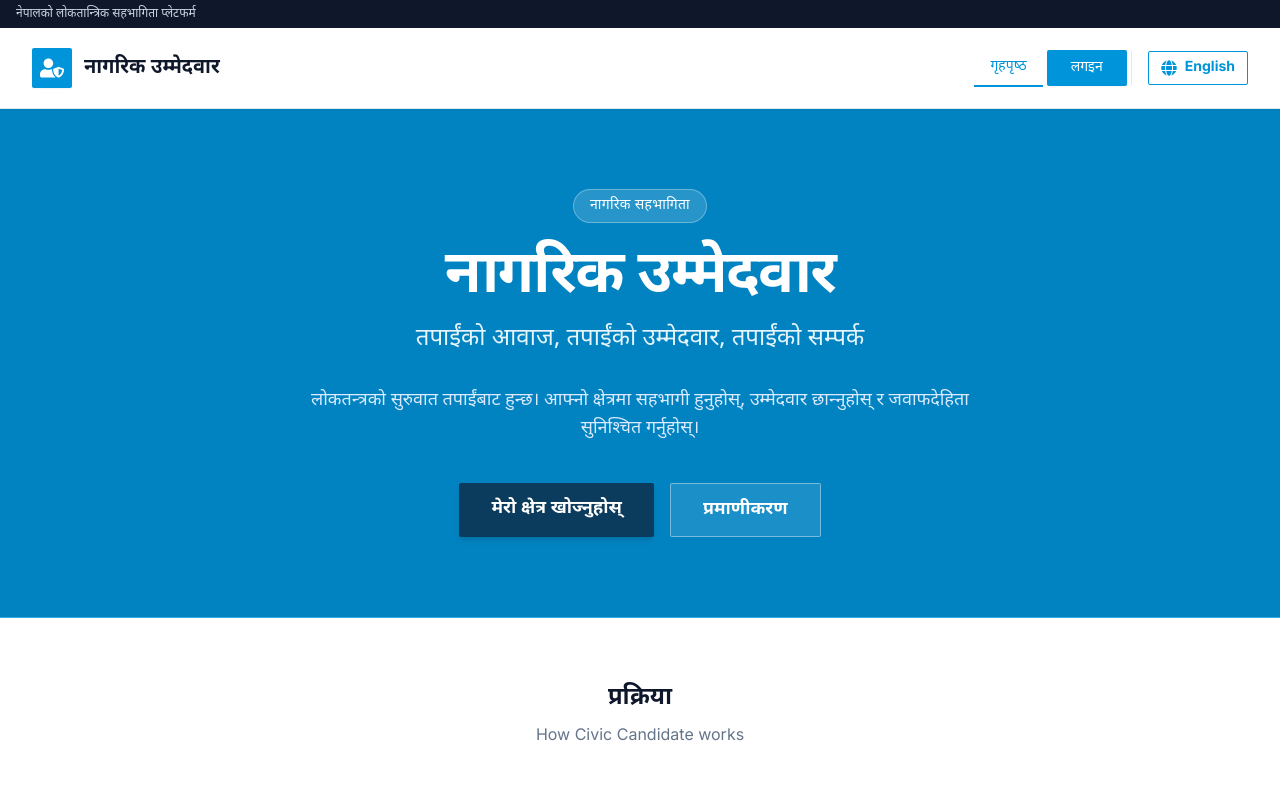
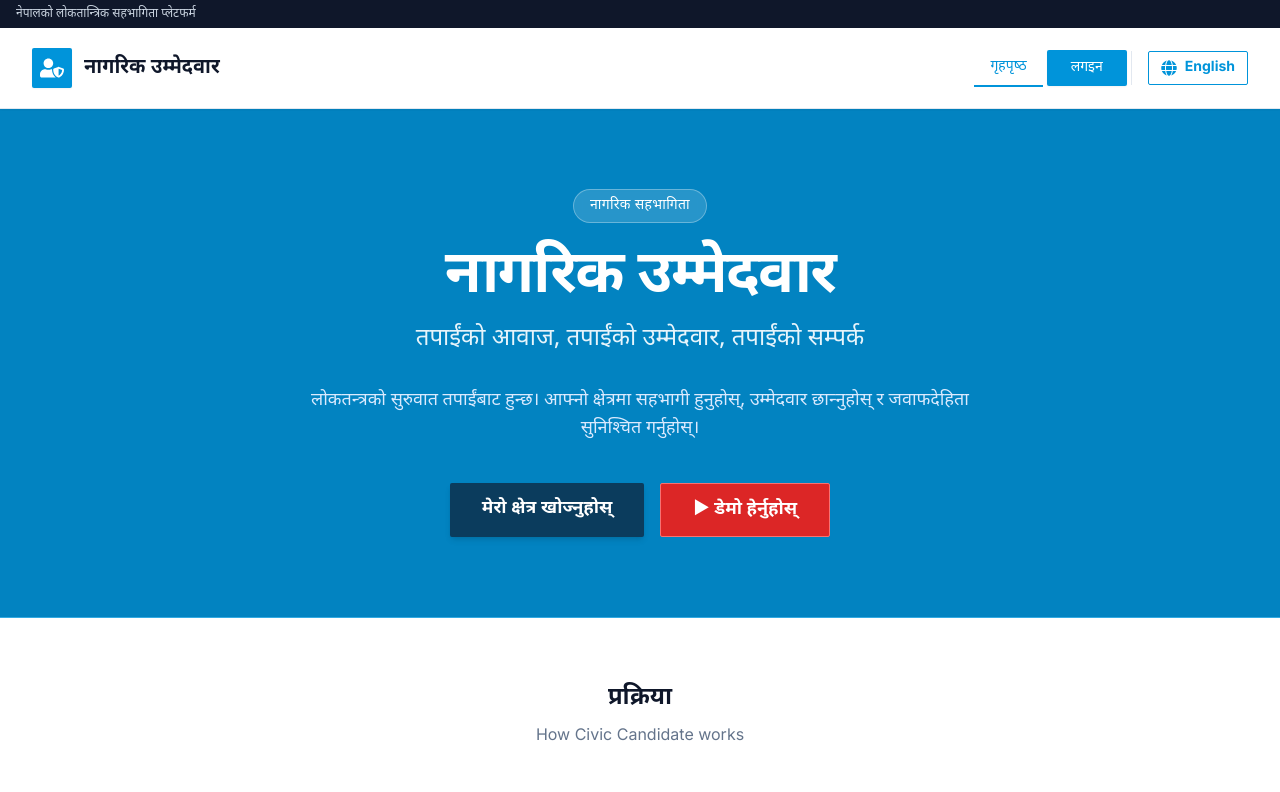
Before and after one commit to birajlamichhane75/CivicCandidate, a React (Vite) app: page / in a window 1280 px wide. Shown: the top 792 px of the page. Built offline with nearby package versions, Linux system fonts and the light colour scheme; no server answers; the database is empty.

Commit message:
Added demo link in home page

```diff
--- a/pages/LandingPage.tsx
+++ b/pages/LandingPage.tsx
@@ -106,14 +106,24 @@ const LandingPage: React.FC = () => {
             </a>
 
 
-            <Link
-              to="/verify"
-              className="bg-white/10 border border-white/40 text-white
-                        px-8 py-3 rounded-sm font-semibold text-lg
-                        hover:bg-white/20 transition"
+            <a
+              href="https://www.youtube.com/watch?v=H7PXlQmblqc"
+              target="_blank"
+              rel="noopener noreferrer"
+              className="
+    bg-red-600
+    border border-red-400
+    text-white
+    px-8 py-3
+    rounded-sm
+    font-semibold text-lg
+    hover:bg-red-500
+    transition
+  "
             >
-              {t('प्रमाणीकरण', 'Verify Identity')}
-            </Link>
+              ▶ {t('डेमो हेर्नुहोस्', 'View Demo')}
+            </a>
+
           </div>
         </div>
       </div>
@@ -290,8 +300,8 @@ const LandingPage: React.FC = () => {
                     key={pageNum}
                     onClick={() => goToPage(pageNum)}
                     className={`w-8 h-8 text-sm font-medium transition rounded-sm ${currentPage === pageNum
-                        ? 'bg-[#0094da] text-white border border-[#0094da]'
-                        : 'bg-white text-slate-700 border border-slate-300 hover:bg-slate-50'
+                      ? 'bg-[#0094da] text-white border border-[#0094da]'
+                      : 'bg-white text-slate-700 border border-slate-300 hover:bg-slate-50'
                       }`}
                   >
                     {pageNum}
```
